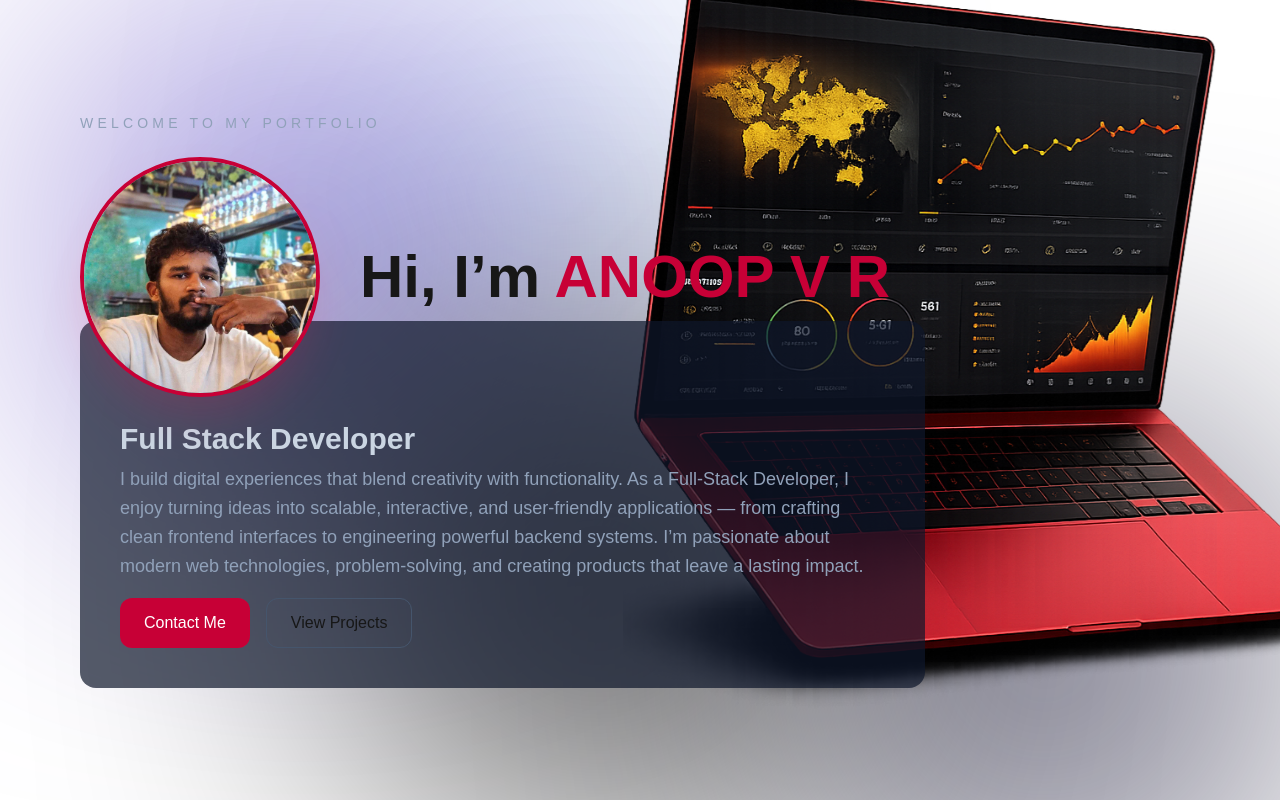
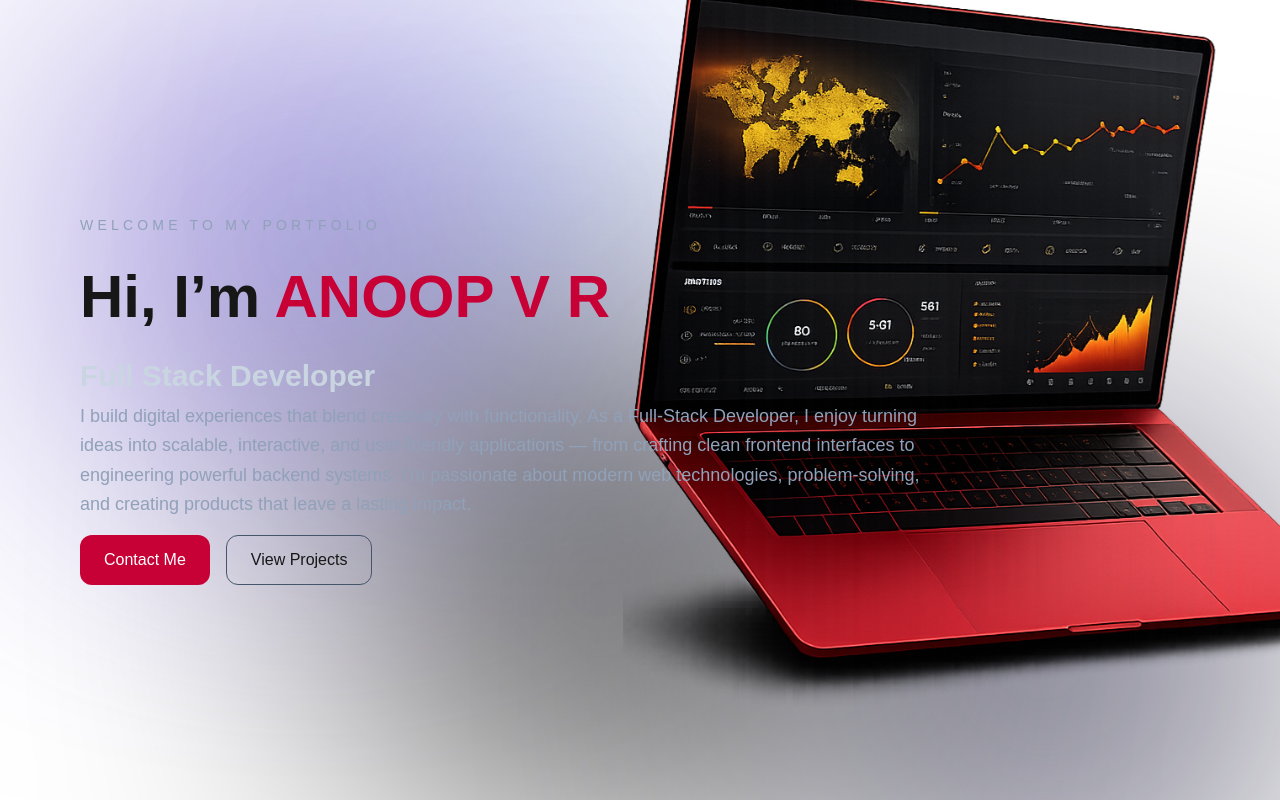
Before and after one commit to anoopvr33/My-Portfolio, a Next.js app: page / in a window 1280 px wide. Shown: the top 800 px of the page. Built offline with nearby package versions, Linux system fonts and the light colour scheme.

Commit message:
profile image updated

```diff
--- a/src/components/hero/page.tsx
+++ b/src/components/hero/page.tsx
@@ -36,8 +36,8 @@ export default function PortfolioWelcome({
         <p className="text-sm uppercase tracking-[0.3em] text-slate-400">
           Welcome To My Portfolio
         </p>
-        <div className="md:flex gap-10 items-center w-full  md:w-[66vw]  justify-center md:justify-start">
-          <div className="relative  w-40 h-40 sm:w-60 sm:h-60 md:w-60 md:h-60 rounded-full overflow-hidden border-4 border-rose-700 shadow-2xl shadow-rose-500/20 mx-auto md:mx-0">
+        <div className="md:flex gap-10 items-center w-full   md:w-[66vw]  justify-center md:justify-start">
+          {/* <div className="relative  w-40 h-40 sm:w-60 sm:h-60 md:w-60 md:h-60 rounded-full overflow-hidden border-4 border-rose-700 shadow-2xl shadow-rose-500/20 mx-auto md:mx-0">
             <Image
               src={profileImage}
               alt={name}
@@ -46,14 +46,14 @@ export default function PortfolioWelcome({
               className="object-cover relative"
               priority
             />
-          </div>
+          </div> */}
 
           <h1 className="text-3xl  md:text-6xl  font-bold leading-tight">
             Hi, I’m <span className="text-rose-700">{name}</span>
           </h1>
         </div>
 
-        <div className="space-y-2 -mt-25 w-full p-5 pt-10 text-start rounded-2xl bg-slate-900/70 md:p-10 md:w-[66vw]">
+        <div className="space-y-2 -mt-25 w-full  pt-10 text-start rounded-2xl   md:w-[66vw]">
           <div>
             <h2 className=" text-xl mt-15 md:text-3xl font-semibold text-slate-300">
               {designation}
```
